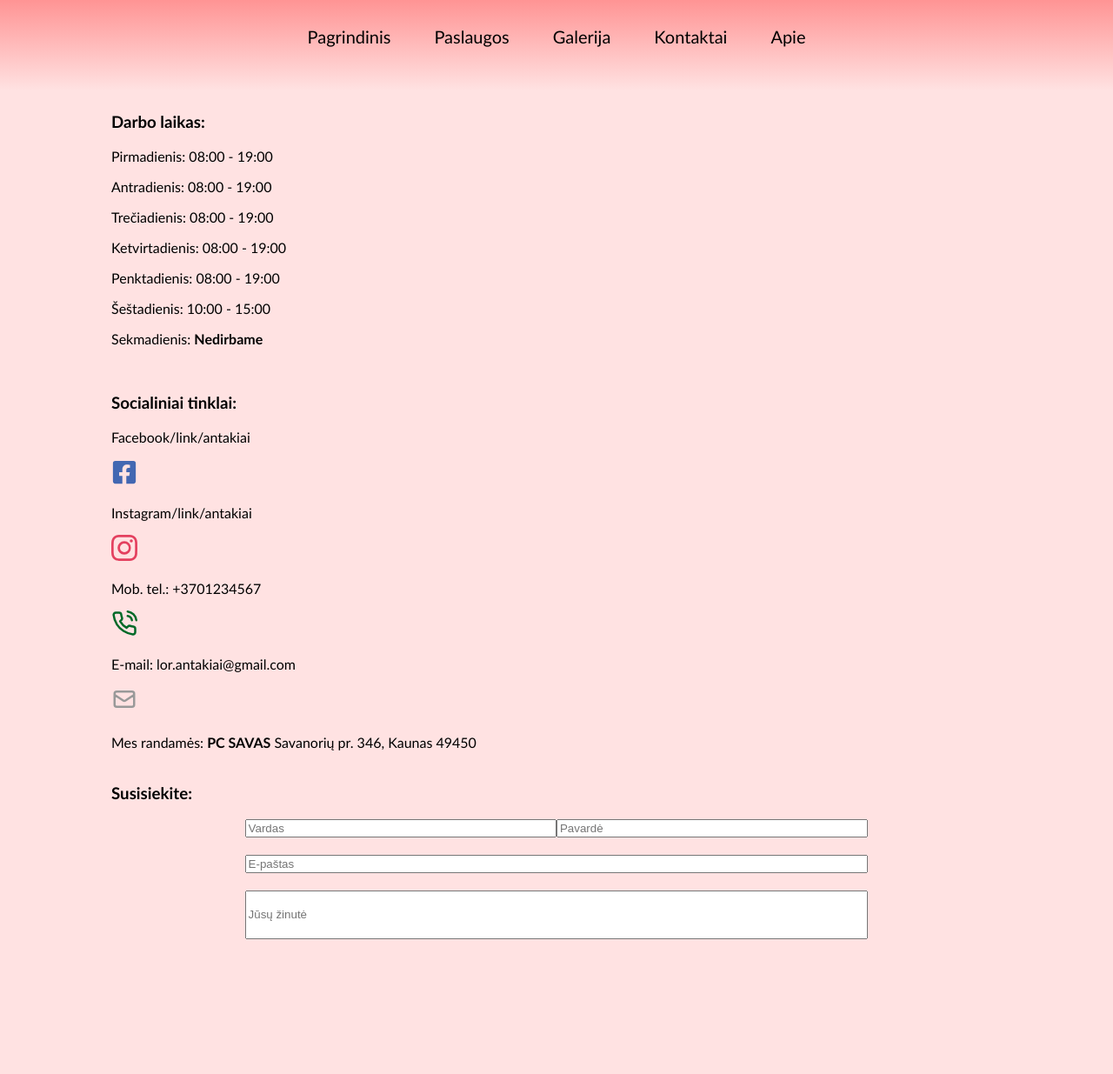
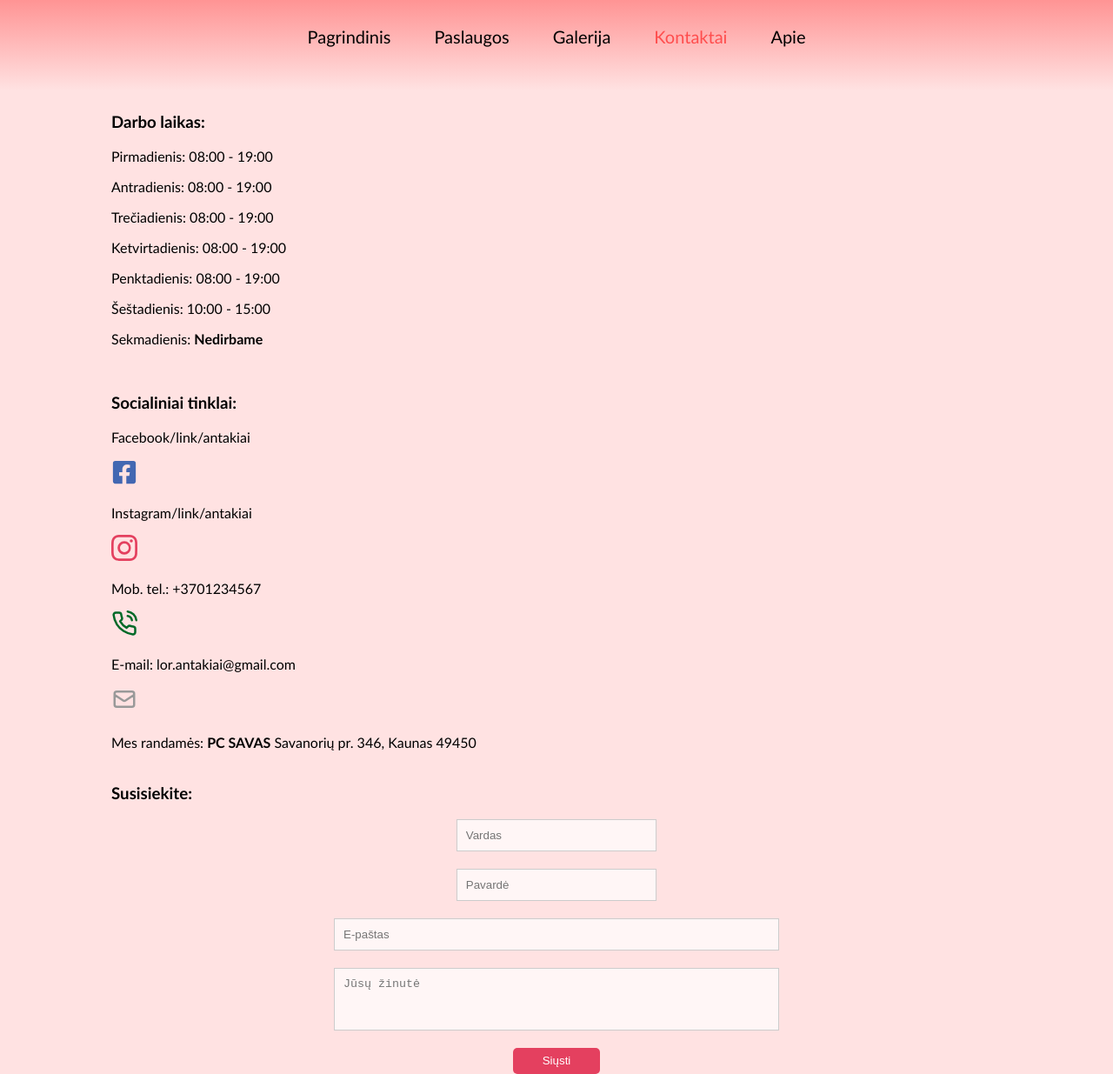
Before and after one commit to ArminasStrolys/react-projects, a React (Create React App) app in the folder eyebrow-portfolio-site/: page /contacts in a window 1280 px wide. Shown: the whole page at 87% size. Before the commit the page ends 1100 px from the top, so only its background shows below. Built offline with nearby package versions, Linux system fonts and the light colour scheme.

Commit message:
Contact form adjustments

```diff
--- a/eyebrow-portfolio-site/src/components/contacts/Contacts.jsx
+++ b/eyebrow-portfolio-site/src/components/contacts/Contacts.jsx
@@ -5,6 +5,10 @@ import { FiPhoneCall } from 'react-icons/fi';
 import { HiOutlineMail } from 'react-icons/hi';
 
 const Contacts = () => {
+  const handleFormSubmit = (e) => {
+    e.preventDefault(e);
+  };
+
   return (
     <div className="contacts">
       <h2>Kontaktai</h2>
@@ -48,11 +52,23 @@ const Contacts = () => {
 
       <h3>Susisiekite:</h3>
       <div>
-        <form className="contact-us-form" action="">
+        <form
+          className="contact-us-form"
+          onSubmit={(e) => handleFormSubmit(e)}
+          action=""
+        >
           <input className="field-1" type="text" placeholder="Vardas" />
           <input className="field-2" type="text" placeholder="Pavardė" />
           <input className="field-3" type="email" placeholder="E-paštas" />
-          <input className="field-4" type="text" placeholder="Jūsų žinutė" />
+          <textarea
+            className="field-4"
+            rows="5"
+            cols="33"
+            placeholder="Jūsų žinutė"
+          ></textarea>
+          <button className="send-btn" type="submit">
+            Siųsti
+          </button>
         </form>
       </div>
     </div>
--- a/eyebrow-portfolio-site/src/components/navi/Navi.jsx
+++ b/eyebrow-portfolio-site/src/components/navi/Navi.jsx
@@ -1,4 +1,4 @@
-import React from 'react';
+import React, { useState } from 'react';
 import Contacts from '../contacts/Contacts';
 import Services from '../services/Services';
 import Home from '../home/Home';
@@ -7,15 +7,36 @@ import Gallery from '../gallery/Gallery';
 import { BrowserRouter as Router, Route, Routes, Link } from 'react-router-dom';
 
 const Navi = () => {
+  const [activeLink, setActiveLink] = useState({});
+
+  const handleActiveLinks = (e) => {
+    e.preventDefault();
+    console.log(e.target.pathname);
+  };
+
   return (
     <div>
       <Router>
         <nav className="nav-bar">
-          <Link to="/">Pagrindinis</Link>
-          <Link to="/services">Paslaugos</Link>
-          <Link to="/gallery">Galerija</Link>
-          <Link to="/contacts">Kontaktai</Link>
-          <Link to="/about">Apie</Link>
+          <Link className="inactive-link" to="/">
+            Pagrindinis
+          </Link>
+          <Link
+            onClick={(e) => handleActiveLinks(e)}
+            className="inactive-link"
+            to="/services"
+          >
+            Paslaugos
+          </Link>
+          <Link className="inactive-link" to="/gallery">
+            Galerija
+          </Link>
+          <Link className="active-link" to="/contacts">
+            Kontaktai
+          </Link>
+          <Link className="inactive-link" to="/about">
+            Apie
+          </Link>
         </nav>
         <Routes>
           <Route path="/" element={<Home />} />
--- a/eyebrow-portfolio-site/src/style/_contacts.scss
+++ b/eyebrow-portfolio-site/src/style/_contacts.scss
@@ -19,20 +19,44 @@
   color: #999999;
 }
 .contact-us-form{
-  width: 70%;
+  width: 50%;
   margin: auto;
   display: flex;
   flex-wrap: wrap;
+  column-gap: 60px;
 }
 .field-1, .field-2{
-  width: 50%;
+  width: 45%;
+  margin: auto;
   margin-bottom: 20px;
+  justify-content: space-between;
   box-sizing: border-box;
+  background-color: rgba($color: #ffffff, $alpha: 0.7);
+  border: 1px solid rgb(204, 204, 204);
+  padding: 10px;
 }
 .field-3, .field-4{
   width: 100%;
   margin-bottom: 20px;
+  background-color: rgba($color: #ffffff, $alpha: 0.7);
+  border: 1px solid rgb(204, 204, 204);
+  padding: 10px;
 }
 .field-4{
   height: 50px;
+  resize: none
 }
+.send-btn{
+  margin: 0 auto;
+  height: 30px;
+  width: 100px;
+  background-color: #E4405F;
+  border-radius: 5px;
+  border: none;
+  color: white;
+  transition: 0.3s;
+  cursor: pointer;
+  &:hover{
+    background-color: hsl(0, 100%, 33%);
+  }
+}
--- a/eyebrow-portfolio-site/src/style/_navi.scss
+++ b/eyebrow-portfolio-site/src/style/_navi.scss
@@ -13,7 +13,7 @@
   width: 100%;
   top: 0;
   a{
-    color: $black_color;
+    // color: $black_color;
     text-decoration: none;
     transition: 0.3s;
     &:hover{
@@ -21,12 +21,12 @@
     }
   }
 }
-.active-nav{
-  color: rgb(255, 255, 255);
-  border: 1px solid white;
+.active-link{
+  color: rgb(255, 77, 77);
+  // .nav-bar a{
+  //   color: rgb(255, 74, 74);
+  // }
 }
-.inactive-nav{
-  color: black;
-  border: 1px solid orange;
-  padding: 10px;
+.inactive-link{
+  color: $black_color;
 }
```
